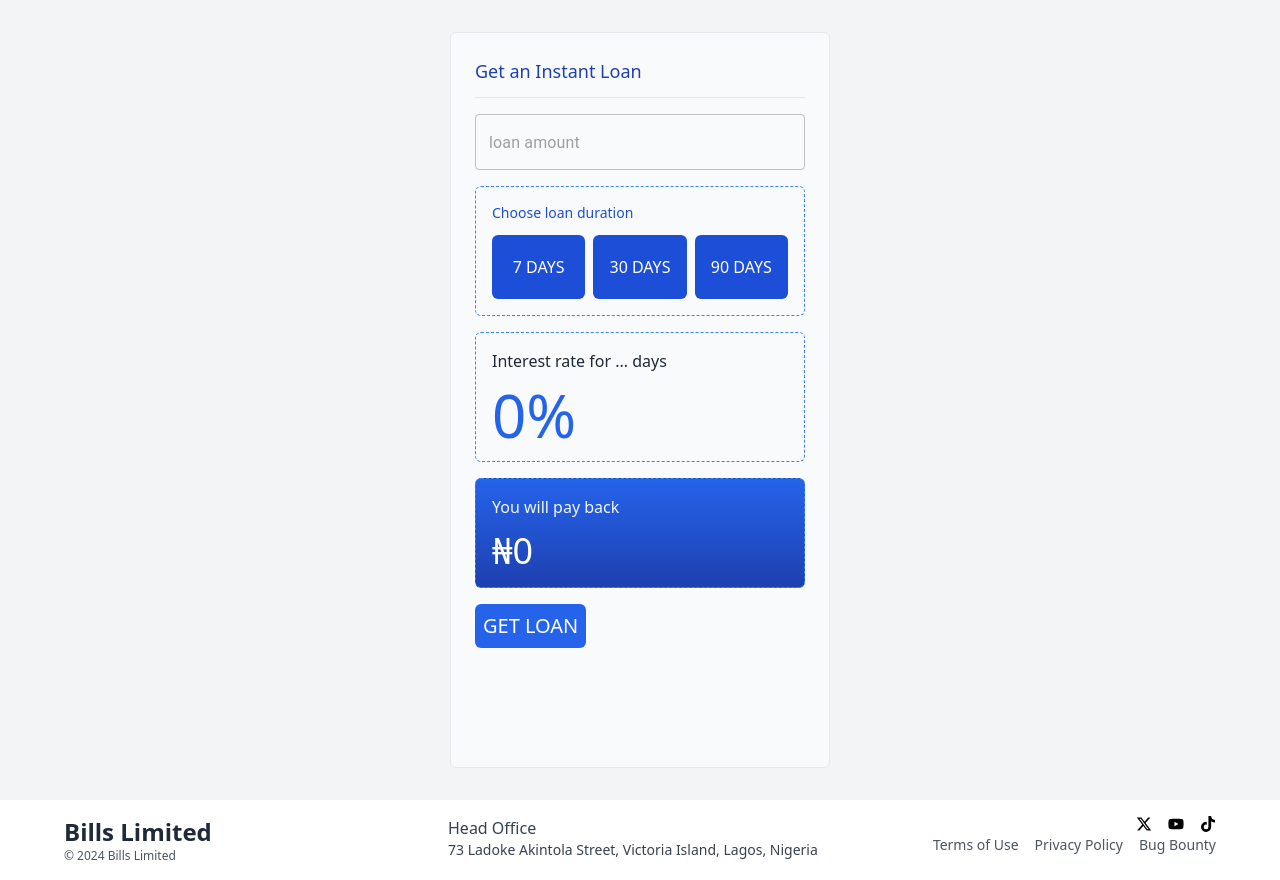
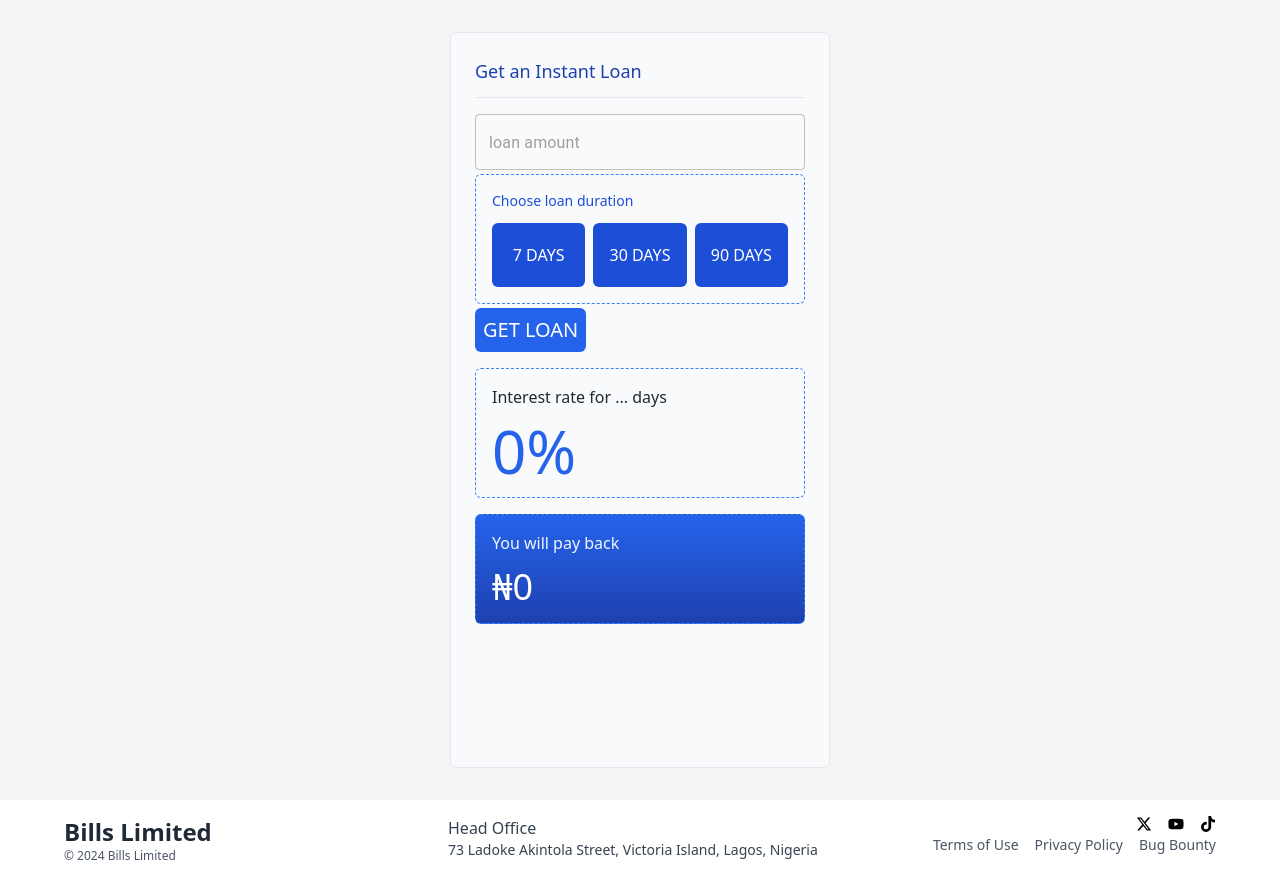
Before and after one commit to earlycodetech/bills, a Next.js app: page /dashboard/borrow in a window 1280 px wide. Built offline with nearby package versions, Linux system fonts and the light colour scheme; no server answers.

Commit message:
firebase write and read

```diff
--- a/app/dashboard/borrow/page.js
+++ b/app/dashboard/borrow/page.js
@@ -4,6 +4,12 @@ import { TextField } from "@mui/material";
 import { db } from "@/config/firebase.config";
 import { addDoc,collection } from "firebase/firestore";
 import {CircularProgress} from "@mui/material";
+import { useFormik } from "formik";
+import * as yup from "yup";
+
+const schema = yup.object().shape({
+    amount: yup.number().required().min(1000),
+})
 
 const durations = [
     {id:"7d",days:7},
@@ -14,16 +20,47 @@ const durations = [
 export default function Borrow () {
     const [clickedRate,setClickedRate] = useState(undefined);
     const [rate,setRate] = useState(0);
-    const [amount,setAmount] = useState(undefined);
     const [payback,setPayback] = useState(0);
     const [opsProgress,setOpsProgress] = useState(false);
 
+    const duration = 30; //delete this and do the right thing
+
+    const { handleSubmit,handleChange,values,touched,errors } = useFormik({
+        initialValues:{
+            amount: undefined
+        },
+        onSubmit: async () => {
+            setOpsProgress(true);
+
+            await addDoc(collection(db,"loans"),{
+                user:"dummy",
+                amount: values.amount,
+                payback:payback,
+                rate:rate,
+                duration: duration,
+                timecreated: new Date().getTime()
+            })
+            .then(() => {
+                setOpsProgress(false);
+                alert(`You have successfuly borrowed ${values.amount} at the rate of ${rate}`)
+            })
+            .catch(e => {
+                setOpsProgress(false);
+                console.error(e);
+                alert("Encountered an unknown error")
+            })
+        },
+        validationSchema:schema
+    })
+
     useEffect(() => {
-        if (amount >= 1) {
-            const interest = (rate * amount) / 100;
-            setPayback(amount + interest)
+        if (values.amount >= 1) {
+            const interest = (rate * values.amount) / 100;
+            setPayback(values.amount + interest)
         }
-    },[amount,rate]);
+    },[values.amount,rate]);
+
+
 
     return (
         <main className="min-h-screen flex justify-center py-4 md:py-6 lg:py-8 px-4 md:px-12 lg:px-16 bg-gray-100">
@@ -32,19 +69,19 @@ export default function Borrow () {
                     <span className="font-thin text-lg text-blue-800">Get an Instant Loan</span>
                 </blockquote>
 
-                <form>
+                <form onSubmit={handleSubmit}>
                     <div className="flex flex-col gap-1">
                         <TextField
                         id="amount"
                         type="number"
                         variant="outlined"
                         placeholder="loan amount"
-                        value={amount}
-                        onChange={(text) => setAmount(Number(text.target.value))}/>
+                        value={values.amount}
+                        onChange={handleChange}/>
+                        {touched.amount && errors.amount ? <span className="text-xs text-red-500">{errors.amount}</span> : null}
                     </div>
-                </form>
 
-                <div className="border-dashed border border-blue-500 p-4 rounded-md">
+                    <div className="border-dashed border border-blue-500 p-4 rounded-md mt-1">
                         <p className="text-blue-700 text-sm mb-3">Choose loan duration</p>
                         <ul className="grid grid-cols-3 gap-2">
                             {
@@ -65,6 +102,12 @@ export default function Borrow () {
                         </ul>
                     </div>
 
+                    <div className="flex items-center gap-1 mt-1">
+                        <button type="submit" className="p-2 rounded-md bg-blue-600 text-white text-xl uppercase">Get Loan</button>
+                        <CircularProgress style={{display:!opsProgress ? "none" : "flex"}}/>
+                    </div>
+                </form>
+
                 <div className="flex flex-col gap-3 border-dashed border border-blue-500 p-4 rounded-md">
                     <p className="text-gray-800">Interest rate for ... days</p>
                     <p className="text-6xl text-blue-600">{rate}%</p>
@@ -74,11 +117,6 @@ export default function Borrow () {
                     <p className="text-blue-50">You will pay back</p>
                     <p className="text-4xl text-white">₦{payback}</p>
                 </div>
-
-                <div className="flex items-center gap-1">
-                    <button className="p-2 rounded-md bg-blue-600 text-white text-xl uppercase">Get Loan</button>
-                    <CircularProgress style={{display:!opsProgress ? "none" : "flex"}}/>
-                </div>
             </div>
         </main>
     )
--- a/app/dashboard/history/page.js
+++ b/app/dashboard/history/page.js
@@ -1,21 +1,46 @@
-import { HistoryTab } from "@/components/HistoryTab"
-
-//delete this later
-const dummy = [1,2,3,4];
+"use client"
+import React from "react";
+import { db } from "@/config/firebase.config";
+import { getDocs,collection,orderBy } from "firebase/firestore";
+import { HistoryTab } from "@/components/HistoryTab";
 
 export default function History () {
+    const [loans,setLoans] = React.useState([]);
+
+    React.useEffect(() => {
+        const handleFetchLoans = async () => {
+            const q = collection(db,"loans");
+            const onSnap = await getDocs(q);
+
+            const compileResults = [];
+
+            onSnap.docs.forEach(doc => {
+                compileResults.push({
+                    id:doc.id,
+                    data:doc.data()
+                });
+
+                setLoans(compileResults)
+            })
+        }
+
+        handleFetchLoans()
+    },[]);
+
+    console.log(loans)
+
     return (
         <main className="min-h-screen flex justify-center items-center bg-gradient-to-b from-sky-100 via-sky-200 to-blue-300">
             <div className="w-[380px] min-h-[400px] bg-white rounded-md p-4">
                 <h1 className="text-xl text-gray-800 mb-4">My loan history</h1>
                 <div className="flex flex-col gap-4">
-                    {dummy.map(loan => <HistoryTab
-                    amount={5000}
-                    rate={12.5}
-                    duration={30}
+                    {loans.map(loan => <HistoryTab
+                    amount={loan.data.amount}
+                    rate={loan.data.rate}
+                    duration={loan.data.duration}
                     date="13 JUL 2024"
                     type="Personal"
-                    key={loan}/>)}
+                    key={loan.id}/>)}
                 </div>
             </div>
         </main>
```
Also changed, not shown: 1 other file (tests, documents, lock files or other folders). Lines whose indentation alone changed are shown as unchanged.
